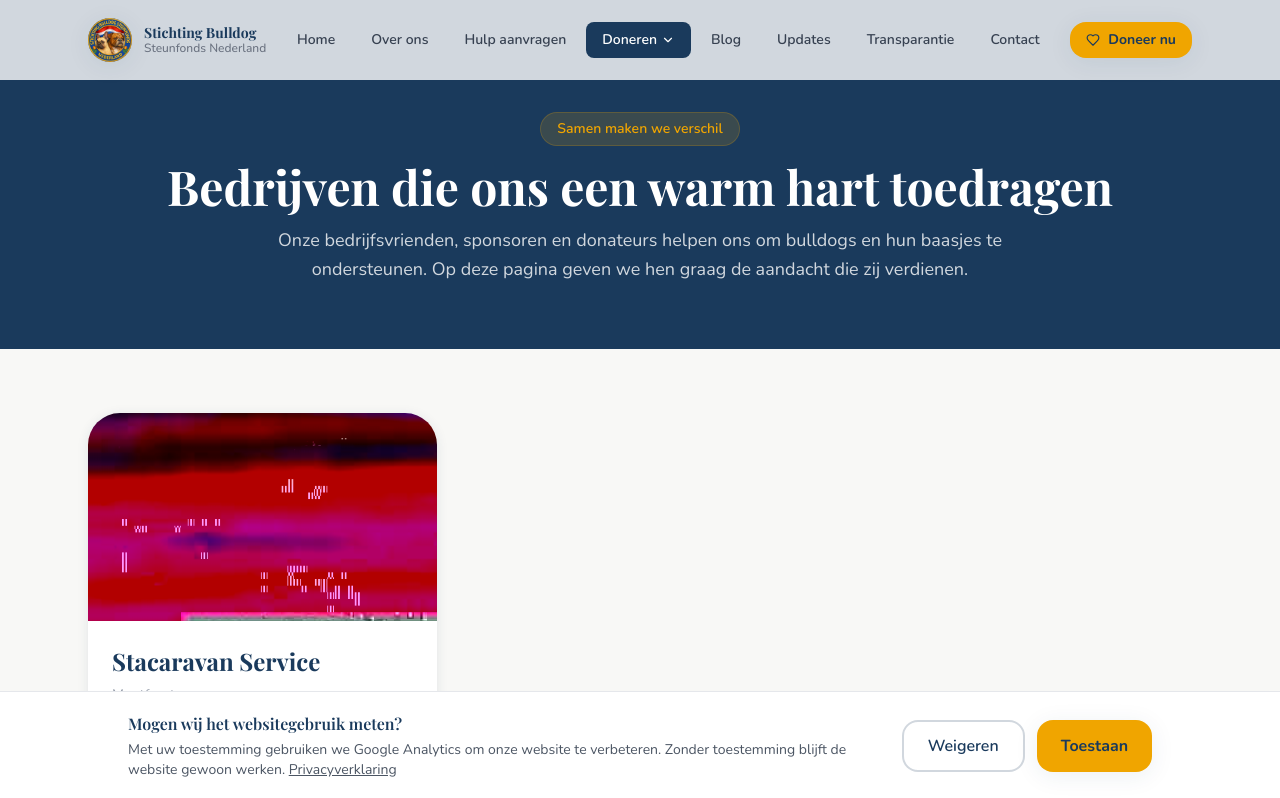
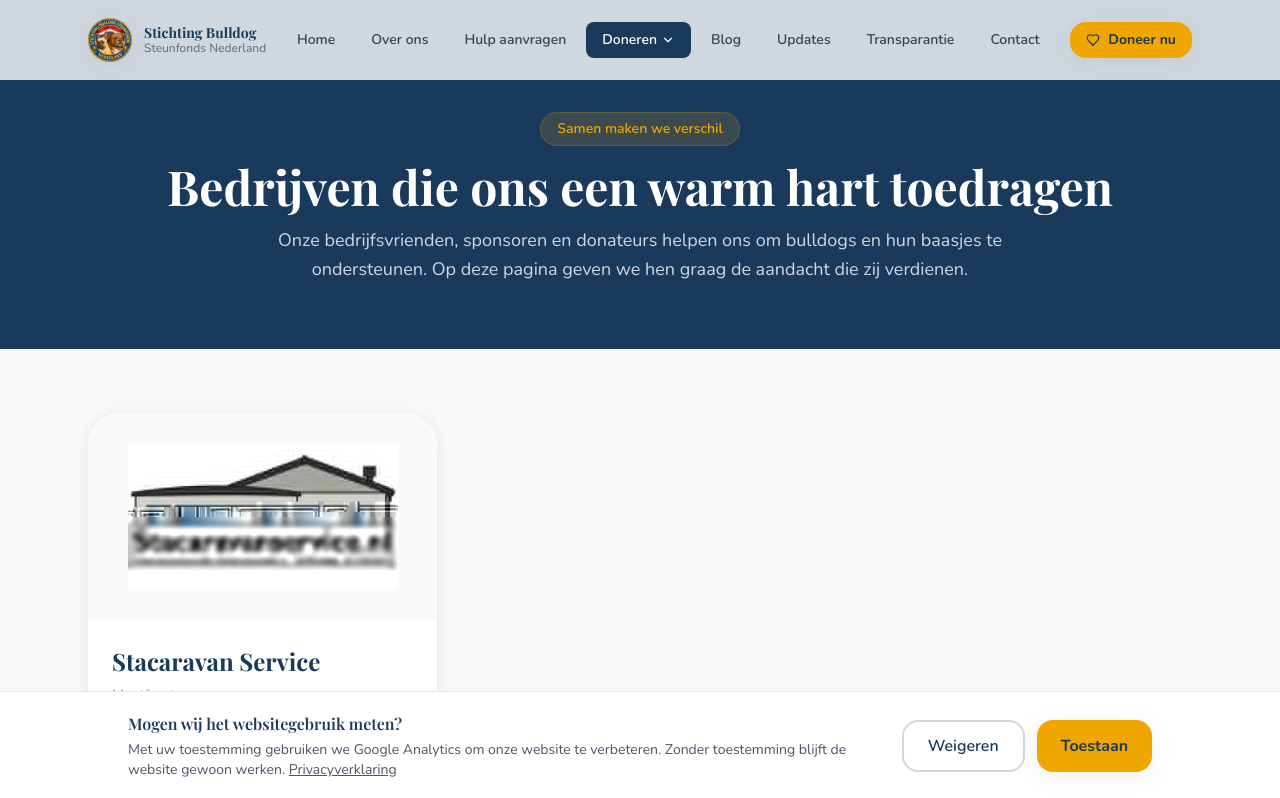
Before and after one commit to michielpetersenmp-cmd/bulldog-website, a Next.js app: page /donateurs in a window 1280 px wide. Shown: the top 798 px of the page. Built offline with nearby package versions, Linux system fonts and the light colour scheme; a web font is replaced by a local one.

Commit message:
Website: logo op overzicht bedrijfsvrienden tonen

```diff
--- a/src/app/donateurs/page.tsx
+++ b/src/app/donateurs/page.tsx
@@ -35,19 +35,19 @@ export default function DonateursPage() {
               {donateurs.map((donateur) => (
                 <article key={donateur.slug} className="bg-white rounded-3xl shadow-card overflow-hidden flex flex-col">
                   <div className="h-52 bg-gray-50 relative flex items-center justify-center">
-                    {donateur.afbeelding ? (
+                    {donateur.logo ? (
+                      <Image
+                        src={donateur.logo}
+                        alt={donateur.naam}
+                        fill
+                        className="object-contain p-8"
+                      />
+                    ) : donateur.afbeelding ? (
                       <Image
                         src={donateur.afbeelding}
                         alt={donateur.naam}
                         fill
                         className="object-cover"
-                      />
-                    ) : donateur.logo ? (
-                      <Image
-                        src={donateur.logo}
-                        alt={donateur.naam}
-                        fill
-                        className="object-contain p-8"
                       />
                     ) : (
                       <HeartHandshake size={72} className="text-accent" />
```
